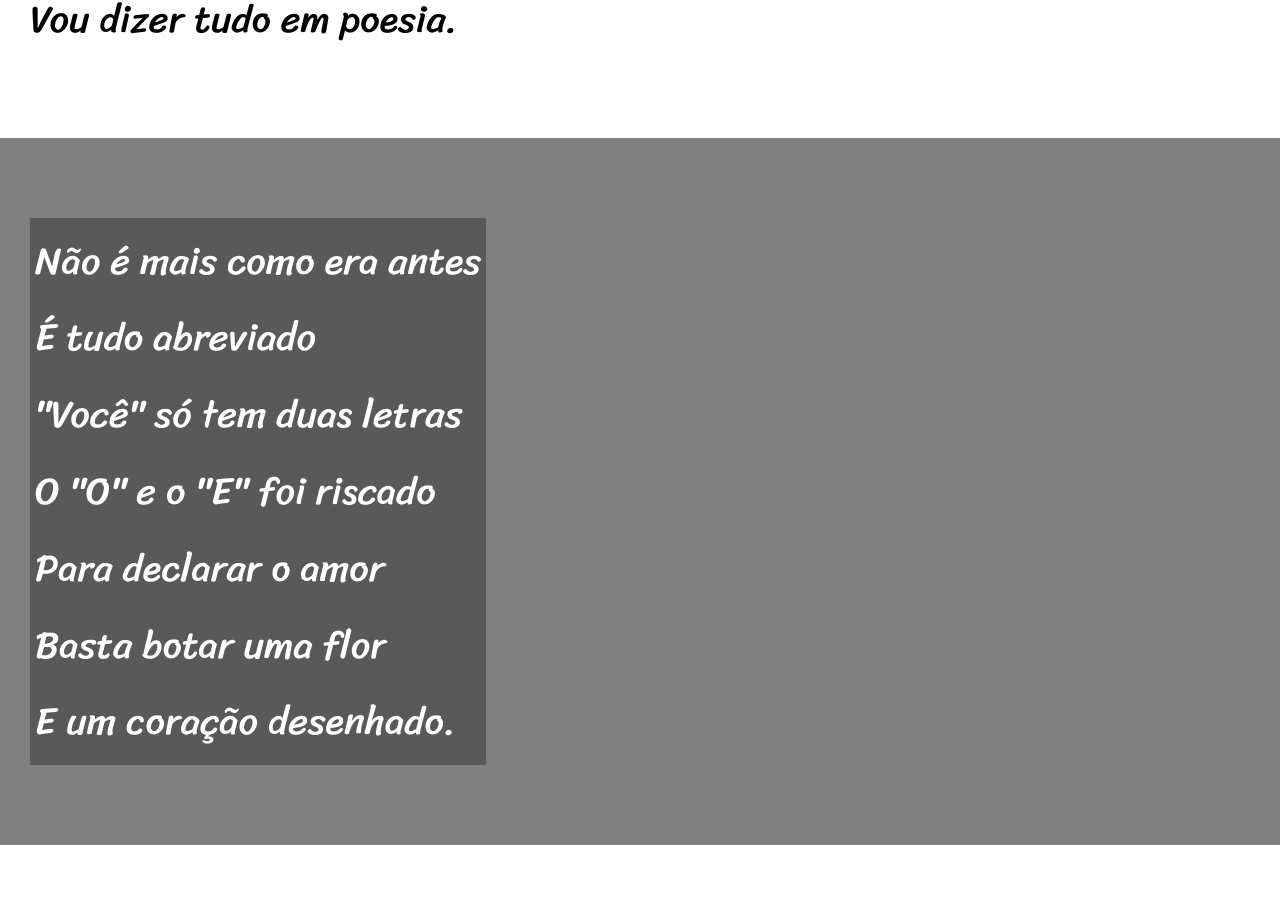
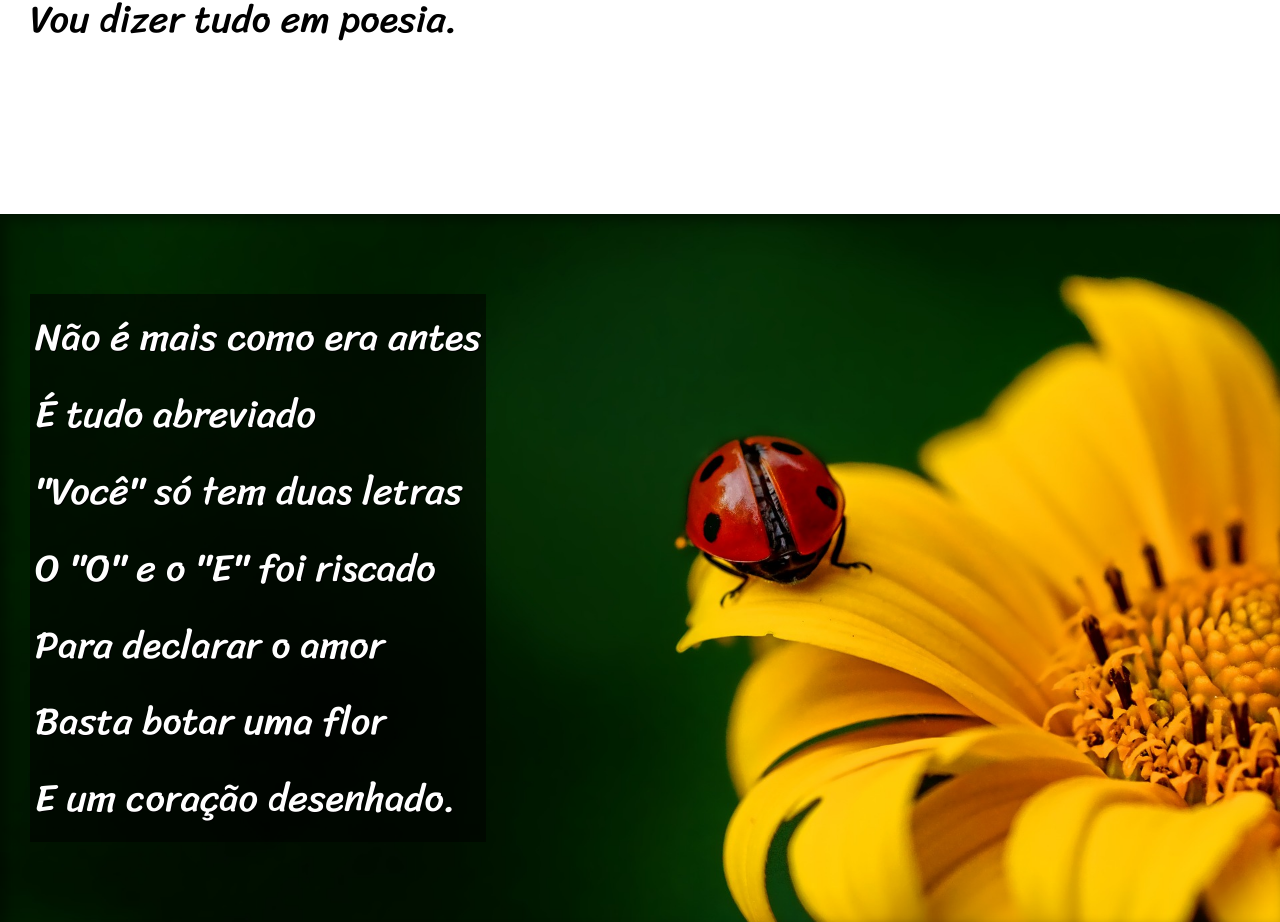
Before and after one commit to PMie23/HTML-e-CSS, a plain HTML site: page Desafio d012/index.html in a window 1280 px wide. Shown: the part 820-1742 px from the top of the page. Drawn offline with Linux system fonts and the light colour scheme.

Commit message:
Efeito Parallax

```diff
--- a/Desafio d012/estilo/style.css
+++ b/Desafio d012/estilo/style.css
@@ -51,13 +51,18 @@ header a:hover, footer a:hover {
     text-decoration: underline;
 }
 
-section { /*Essa section servirá para configuração geral das duas sections abaixo. */
+section {
+    /*Essa section servirá para configuração geral das duas sections abaixo. */
     padding-top: 10vh;
     padding-bottom: 10vh;
     line-height: 2em;
     padding-left: 30px;
     font-family: var(--fonte3);
     font-size: 3vw;
+}
+
+section > p {
+    padding-bottom: 2em;
 }
 section.normal {
     background-color: white;
@@ -67,13 +72,29 @@ section.normal {
 section.imagem {
     background-color: gray;
     color: white;
+    box-shadow: inset 6px 6px 13px 0px rgba(0, 0, 0, 0.411);
+    background-size: cover;
+    background-attachment: fixed;
+
 }
 
 section.imagem > p {
     display: inline-block;
     padding: 5px;
-    background-color: rgba(0, 0, 0, 0.308);
+    background-color: rgba(0, 0, 0, 0.534);
+    text-shadow: 1px 1px 0px black;
 }
+
+section#img01 {
+    background-image: url('../pacote-d012/background001.jpg');
+    background-position: right center;
+}
+
+section#img02 {
+    background-image: url(../pacote-d012/background002.jpg);
+    background-position: right center;
+}
+
 footer {
     background-color: black;
     color: white;
--- a/Desafio d012/index.html
+++ b/Desafio d012/index.html
@@ -28,7 +28,7 @@
         </p>
     </section>
 
-    <section class="imagem">
+    <section class="imagem" id="img01">
         <p>
             Não é mais como era antes <br>
             É tudo abreviado <br>
@@ -62,7 +62,7 @@
             </p>
     </section>
 
-    <section class="imagem">
+    <section class="imagem" id="img02">
         <p>
             Tenho saudade das cartas <br>
             Escritas com a própria mão <br>
```
